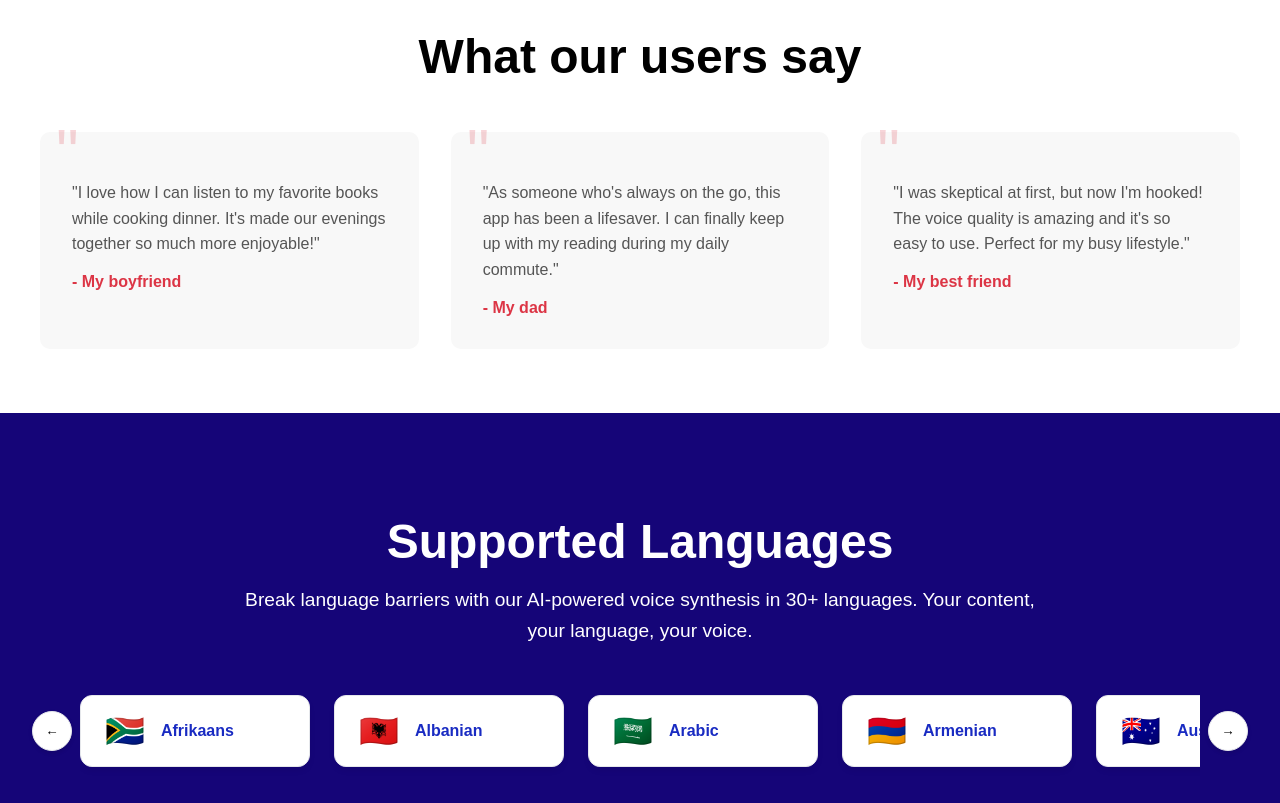
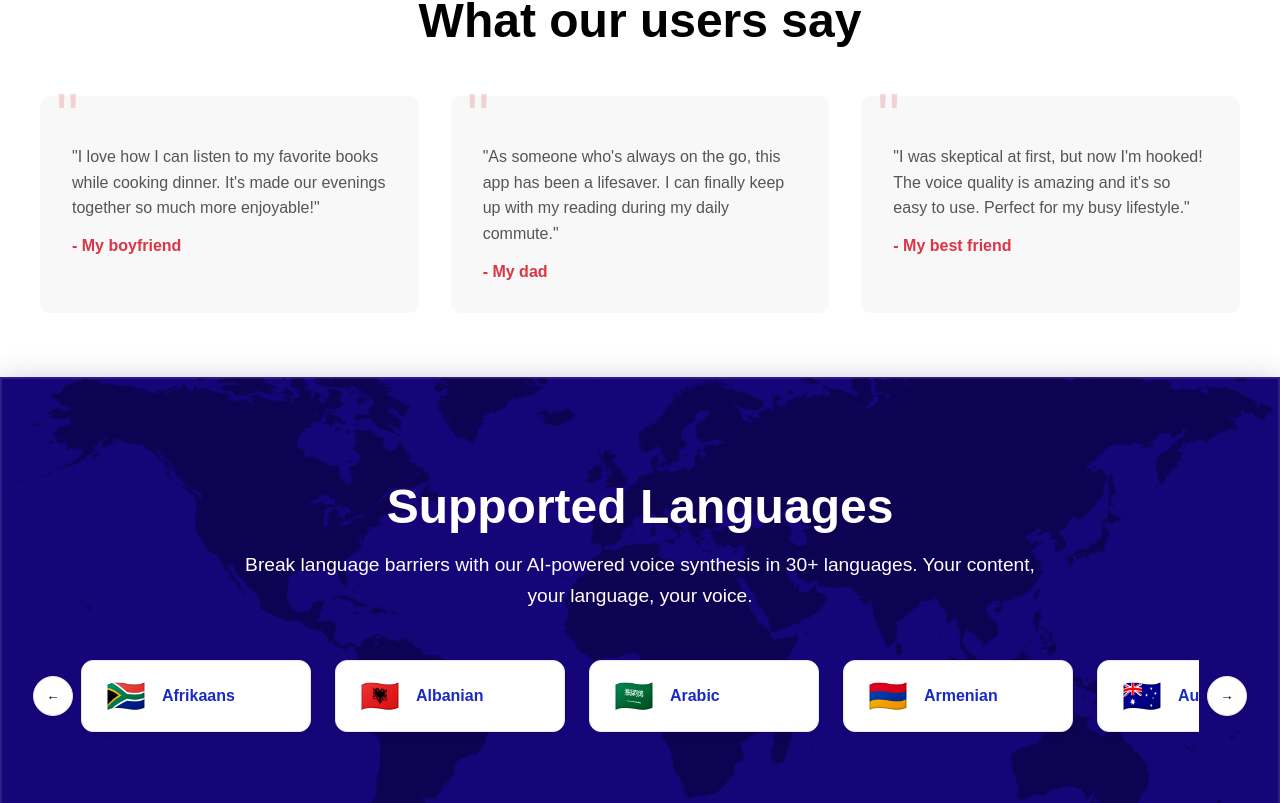
Before and after one commit to irinavasilescu/doc-to-audio, a React (Create React App) app: page / in a window 1280 px wide. Shown: the part 1997-2800 px from the top of the page. Built offline with nearby package versions, Linux system fonts and the light colour scheme.

Commit message:
add world map behind supported languages section

```diff
--- a/src/Landing.js
+++ b/src/Landing.js
@@ -1,6 +1,7 @@
 import React from 'react';
 import styled from 'styled-components';
 import personReadingImage from './assets/person_reading.png'; // Import the image
+import worldMapImage from './assets/world_map.png'; // Import the world map image
 import languages from './languages.ts';
 import flags from './flags.ts';
 
@@ -352,16 +353,42 @@ const CTASection = styled.section`
 
 const LanguagesSection = styled.section`
   padding: 4rem 2rem;
-  background-color: #150578;
+  background: #150578;
+  backdrop-filter: blur(10px);
+  -webkit-backdrop-filter: blur(10px);
   text-align: center;
   position: relative;
+  border: 1px solid rgba(255, 255, 255, 0.1);
+  box-shadow:
+    0 8px 32px rgba(21, 5, 120, 0.3),
+    inset 0 0 0 1px rgba(255, 255, 255, 0.1);
+  overflow: hidden;
+
+  &::after {
+    content: '';
+    position: absolute;
+    top: 50%;
+    left: 50%;
+    transform: translate(-50%, -50%);
+    width: 100%;
+    height: 100%;
+    background-image: url(${worldMapImage});
+    background-size: cover;
+    background-position: center;
+    opacity: 0.3;
+    z-index: 0;
+  }
 
   h1 {
     color: #FFFFFF;
+    position: relative;
+    z-index: 2;
   }
 
   p {
     color: #FFFFFF;
+    position: relative;
+    z-index: 2;
   }
 `;
 
@@ -398,6 +425,9 @@ const LanguageCard = styled.div`
   box-shadow: 0 4px 6px rgba(0, 0, 0, 0.05);
   min-width: 180px;
   flex-shrink: 0;
+  opacity: 1;
+  position: relative;
+  z-index: 2;
 
   &:hover {
     transform: translateY(-3px);
@@ -447,39 +477,6 @@ const NavigationButton = styled.button`
 
   &.next {
     right: 0;
-  }
-`;
-
-const LanguageGroups = styled.div`
-  display: flex;
-  gap: 1.5rem;
-  margin-top: 2rem;
-  justify-content: center;
-  flex-wrap: wrap;
-`;
-
-const LanguageGroup = styled.div`
-  display: flex;
-  gap: 0.5rem;
-  align-items: center;
-  background: #F8F9FA;
-  padding: 0.5rem 1rem;
-  border-radius: 20px;
-  cursor: pointer;
-  transition: all 0.3s ease;
-
-  &:hover {
-    background: #192BC2;
-    color: #FFFFFF;
-  }
-
-  .flag {
-    font-size: 1.2rem;
-  }
-
-  span {
-    font-size: 0.9rem;
-    font-weight: 500;
   }
 `;
 
@@ -555,11 +552,11 @@ const Landing = () => {
           </StatItem>
           <StatItem>
             <h3>Private</h3>
-            <p>Privacy comes first. All conversions happen locally on your device, ensuring your documents stay secure and never touch external servers. No tracking. No storage. Total peace of mind.</p>
+            <p>Privacy comes first. Your documents stay secure. No tracking. No storage. Total peace of mind.</p>
           </StatItem>
           <StatItem>
             <h3>Multilingual</h3>
-            <p>Listen to content in your language or practice another! The app can recognize and read PDFs in over 30 languages, from English and Spanish to Romanian and more</p>
+            <p>Listen to content in your language or practice another! The app can recognize and read PDFs in over 30 languages.</p>
           </StatItem>
           <StatItem>
             <h3>Free</h3>
@@ -663,25 +660,6 @@ const Landing = () => {
             →
           </NavigationButton>
         </LanguagesContainer>
-
-        <LanguageGroups>
-          <LanguageGroup>
-            <span className="flag">🌍</span>
-            <span>All Languages</span>
-          </LanguageGroup>
-          <LanguageGroup>
-            <span className="flag">🇪🇺</span>
-            <span>European</span>
-          </LanguageGroup>
-          <LanguageGroup>
-            <span className="flag">🌏</span>
-            <span>Asian</span>
-          </LanguageGroup>
-          <LanguageGroup>
-            <span className="flag">🌎</span>
-            <span>American</span>
-          </LanguageGroup>
-        </LanguageGroups>
       </LanguagesSection>
 
       <FAQSection>
```
Also changed, not shown: src/assets/world_map.png (added).
